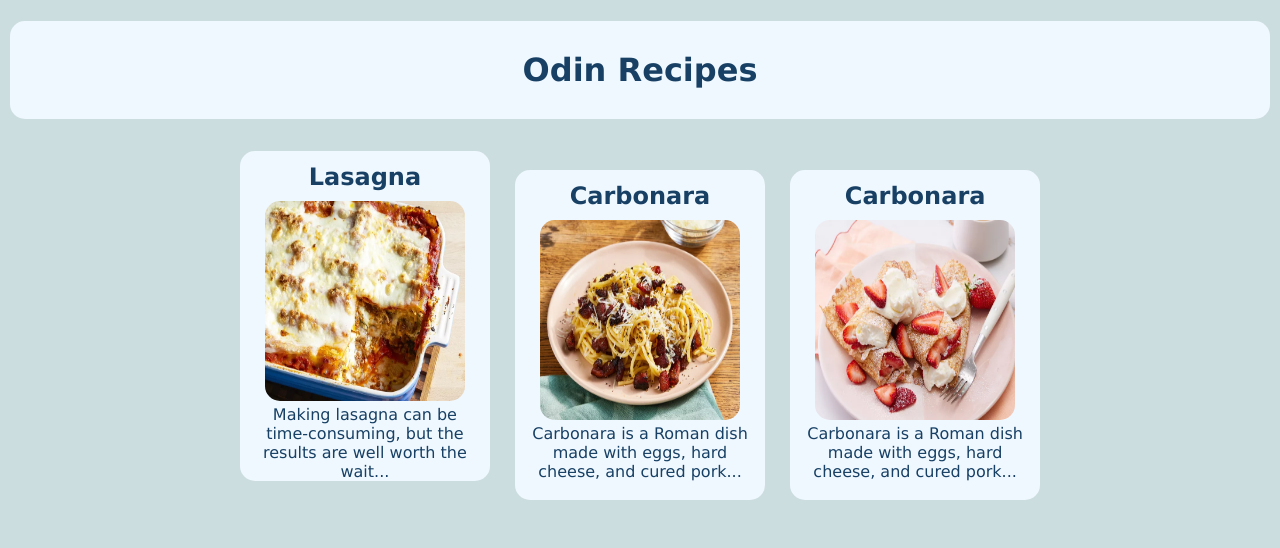
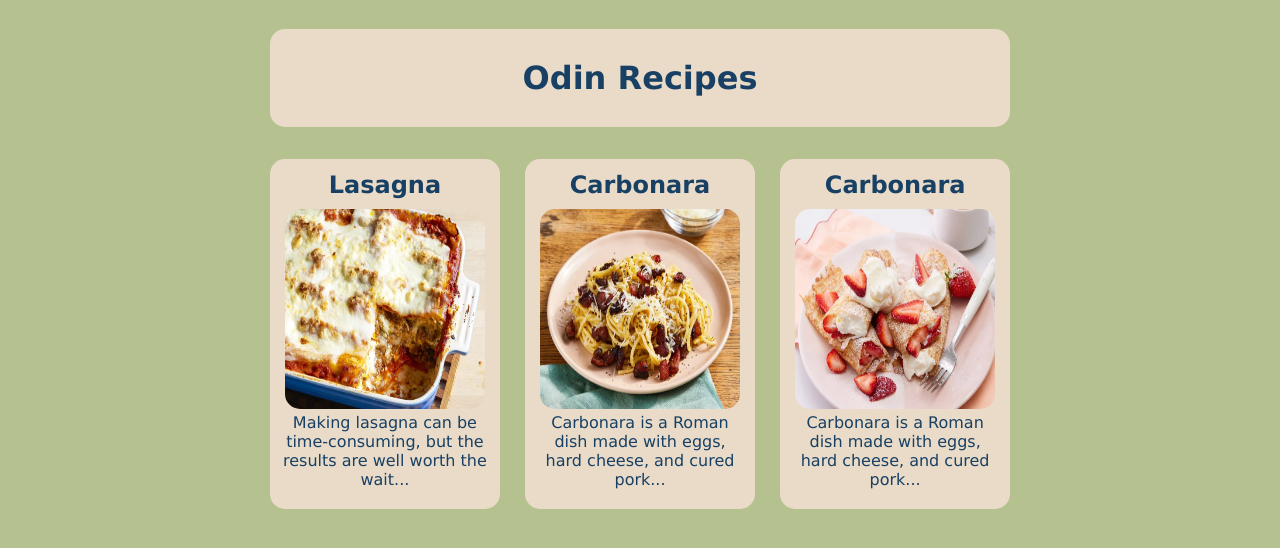
Before and after one commit to LealKevin/odin-recipes, a plain HTML site: page index.html in a window 1280 px wide. Drawn offline with Linux system fonts and the light colour scheme.

```diff
--- a/styles.css
+++ b/styles.css
@@ -10,41 +10,44 @@
 }
 
 body{
-    margin: 10px;
-    background-color: rgb(203, 221, 223);
+
+    background-color: #B5C18E;
     text-align: center;
 }
 
 .title{
-    background-color: aliceblue;
+    background-color: #EADBC8;
     padding: 30px;
+    box-sizing: border-box;
+    width:740px;
+    display: inline-block;
+
 }
 
-.font{
-   color: rgb(23, 64, 100);
-    font-family: Verdana, Geneva, Tahoma, sans-serif;
-}
+
 
 .centered{
     text-align: center;
 }
 
 .custom-button{
-    background-color: aliceblue;
+    background-color: #EADBC8;
     display: inline-block;
     padding: 10px;
     margin: 5px;
 }
 
+.content{
+    margin: 10px;
+    box-sizing: border-box;
+    width: 230px;
+    height: 350px;
+
 .container{
     display: inline-block
 }
 
-.content{
-    margin: 10px;
-    box-sizing: content-box;
-    width: 230px;
-    height: 310px;
+
 }
 
 .stylized-link{
@@ -52,3 +55,8 @@
     color: rgb(23, 64, 100);
 
 }
+
+.font{
+    color: rgb(23, 64, 100);
+     font-family: Verdana, Geneva, Tahoma, sans-serif;
+ }
```
Also changed, not shown: 1 other file.
